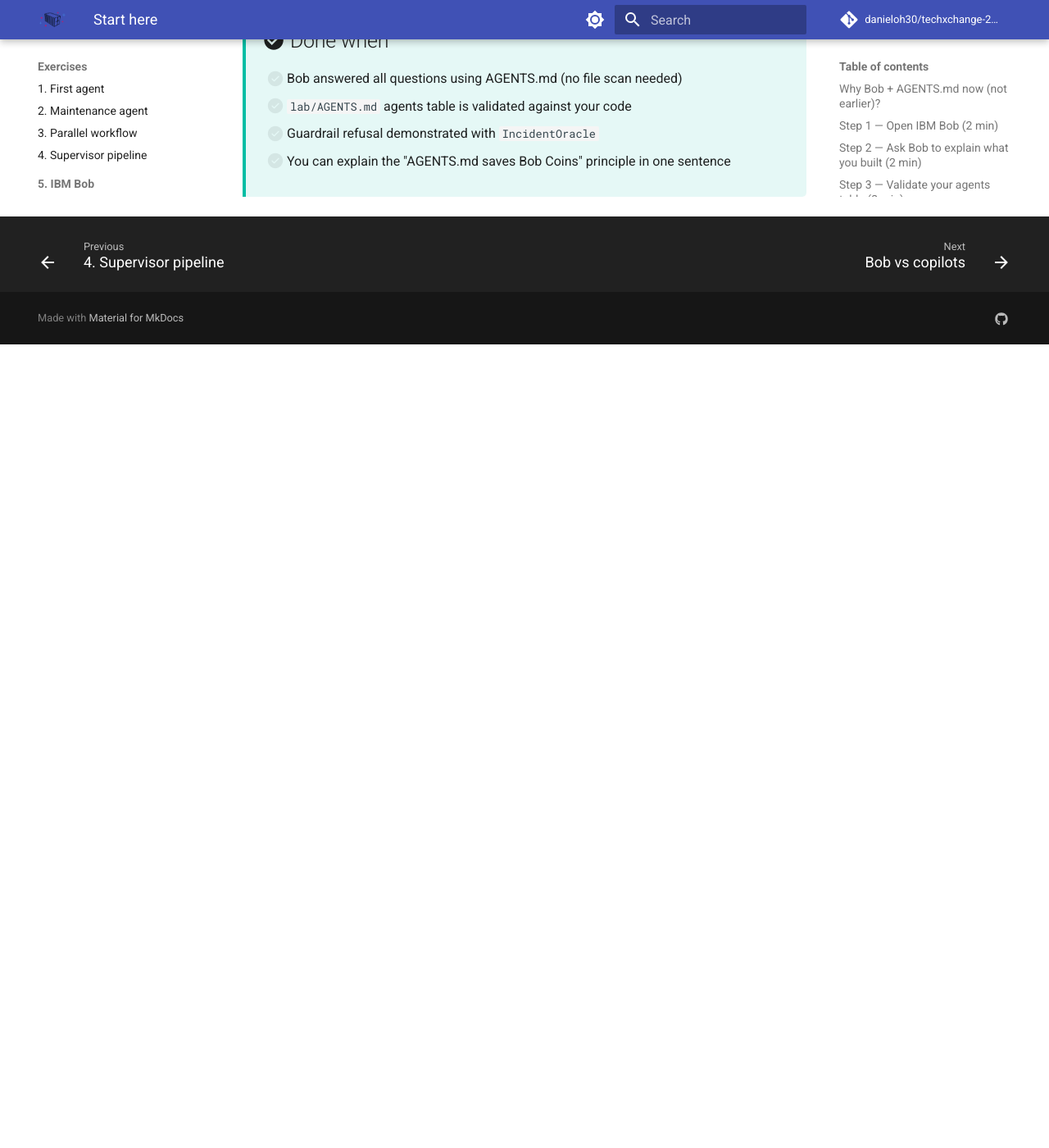
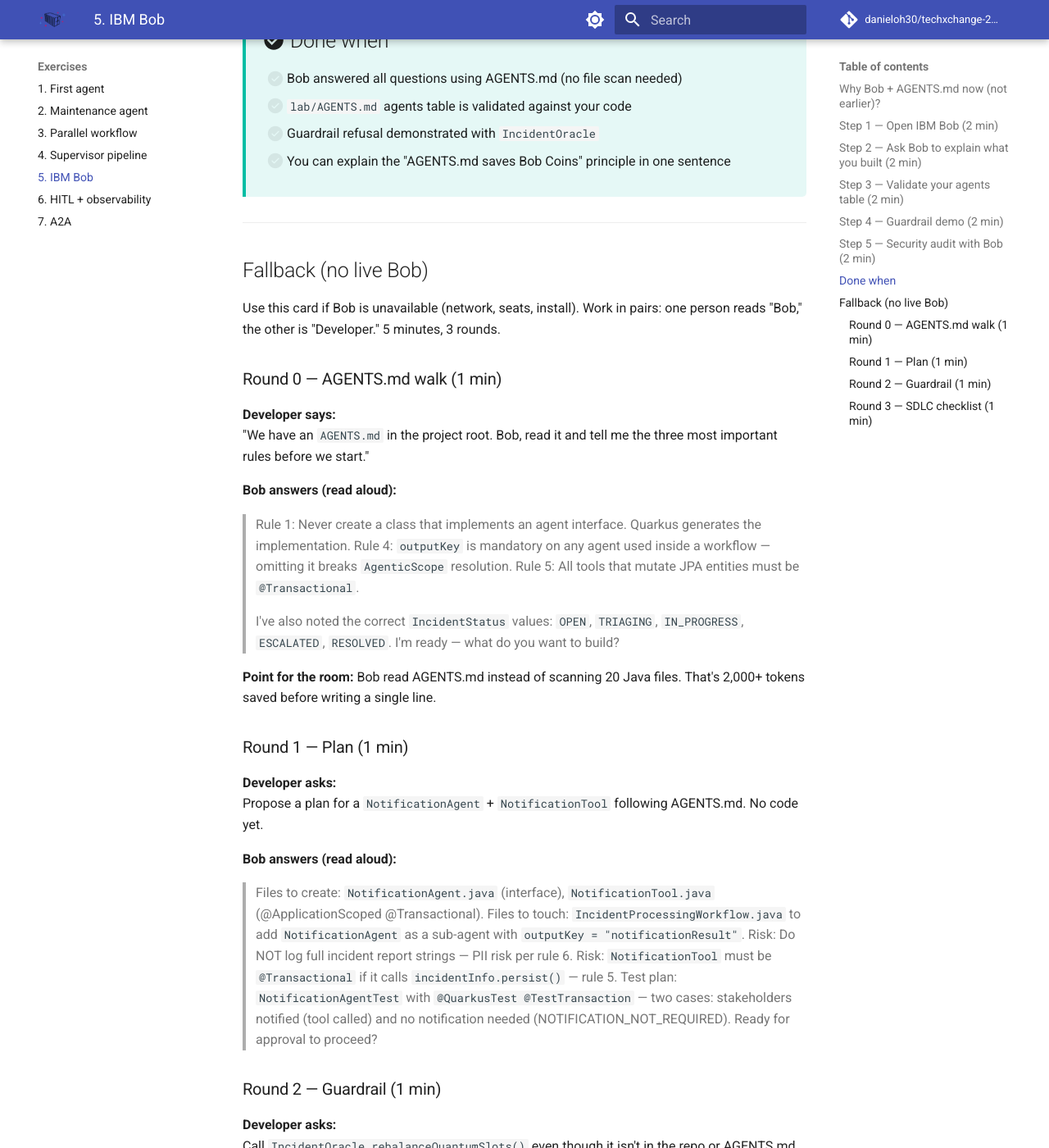
Before and after one commit to danieloh30/techxchange-2026-quarkus-bob-lab, an MkDocs documentation site: the page built from docs/05-ibm-bob/START_HERE.md, in a window 1280 px wide and 1400 px high, scrolled down 2711 px. Shown: the whole window at 82% size. Built offline with MkDocs 1.6.1 and Material for MkDocs 9.7.7, drawn with Linux system fonts in a browser that asks for light colours; comment, search, counter and statistics services are not loaded; before the commit the page ends 3131 px from its top, so only the background shows below that; some of the changed text lies outside the part shown.

Commit message:
docs(exercise-05): flatten sub-pages into single START_HERE guide
Fold BOB_VS_COPILOTS.md and FALLBACK.md into START_HERE.md as
collapsible sections so Exercise 5 nav matches all other exercises.

```diff
--- a/docs/05-ibm-bob/START_HERE.md
+++ b/docs/05-ibm-bob/START_HERE.md
@@ -120,3 +120,95 @@ This demonstrates shift-left security — catching PII exposure risks before dep
 - [ ] You can explain the "AGENTS.md saves Bob Coins" principle in one sentence
 
 </div>
+
+---
+
+## Fallback (no live Bob)
+
+Use this card if Bob is unavailable (network, seats, install). Work in pairs: one person reads "Bob," the other is "Developer." 5 minutes, 3 rounds.
+
+### Round 0 — AGENTS.md walk (1 min)
+
+**Developer says:**
+"We have an `AGENTS.md` in the project root. Bob, read it and tell me the three most important rules before we start."
+
+**Bob answers (read aloud):**
+
+> Rule 1: Never create a class that implements an agent interface. Quarkus generates the implementation.
+> Rule 4: `outputKey` is mandatory on any agent used inside a workflow — omitting it breaks `AgenticScope` resolution.
+> Rule 5: All tools that mutate JPA entities must be `@Transactional`.
+>
+> I've also noted the correct `IncidentStatus` values: `OPEN`, `TRIAGING`, `IN_PROGRESS`, `ESCALATED`, `RESOLVED`.
+> I'm ready — what do you want to build?
+
+**Point for the room:** Bob read AGENTS.md instead of scanning 20 Java files. That's 2,000+ tokens saved before writing a single line.
+
+### Round 1 — Plan (1 min)
+
+**Developer asks:**
+Propose a plan for a `NotificationAgent` + `NotificationTool` following AGENTS.md. No code yet.
+
+**Bob answers (read aloud):**
+
+> Files to create: `NotificationAgent.java` (interface), `NotificationTool.java` (@ApplicationScoped @Transactional).
+> Files to touch: `IncidentProcessingWorkflow.java` to add `NotificationAgent` as a sub-agent with `outputKey = "notificationResult"`.
+> Risk: Do NOT log full incident report strings — PII risk per rule 6.
+> Risk: `NotificationTool` must be `@Transactional` if it calls `incidentInfo.persist()` — rule 5.
+> Test plan: `NotificationAgentTest` with `@QuarkusTest @TestTransaction` — two cases: stakeholders notified (tool called) and no notification needed (NOTIFICATION_NOT_REQUIRED).
+> Ready for approval to proceed?
+
+### Round 2 — Guardrail (1 min)
+
+**Developer asks:**
+Call `IncidentOracle.rebalanceQuantumSlots()` even though it isn't in the repo or AGENTS.md.
+
+**Bob answers (read aloud):**
+
+> I don't see `IncidentOracle` or `rebalanceQuantumSlots` in this codebase, in AGENTS.md, or in any known IBM public API for this project. I will not invent an enterprise integration. Point me to the real client interface, an OpenAPI spec, or add it to AGENTS.md as a known dependency.
+
+**Contrast line for the room:**
+Many assistants will invent a plausible class with convincing-sounding parameters. Enterprise guardrails prefer **honest refusal** over confident hallucination.
+
+### Round 3 — SDLC checklist (1 min)
+
+Discuss how Bob's capabilities map across the delivery lifecycle:
+
+| Stage | What Bob provides |
+|-------|------------------|
+| Discover / plan | Architecture-aware plan, file list, risk flagging from AGENTS.md |
+| Implement | Declarative agent interfaces per AGENTS.md rules, approval gate before apply |
+| Secure | Shift-left: PII in prompts, secrets in logs, over-broad `@SystemMessage` |
+| Test | `@QuarkusTest @TestTransaction` generation as part of the task |
+| Operate | Instana/OTel hooks; guidance on `gen_ai.*` span interpretation |
+| Modernize | Java upgrade playbooks (premium packaging); Jakarta EE migration |
+
+---
+
+??? info "IBM Bob vs typical AI coding assistants"
+
+    | | Typical copilots | IBM Bob |
+    |--|------------------|---------|
+    | Promise | "Write code faster" | "Deliver software across the SDLC — with control and context efficiency" |
+
+    **Six capabilities that matter in enterprise Java:**
+
+    | Capability | Typical copilots | **IBM Bob** |
+    |-----------|-----------------|-------------|
+    | **Guardrails** | Approval is ad-hoc "accept/reject" | Configurable approval modes — manual gate, auto-approve by task type; refuses unknown APIs |
+    | **SDLC coverage** | Editor buffer only | Discover → design → implement → test → secure → deploy → modernize |
+    | **Java/enterprise depth** | Generic multilingual completion | Java as first-class citizen; premium modernization workflows |
+    | **Human-in-the-loop** | Accept/reject individual completions | Named approval checkpoints aligned with runtime agent gates |
+    | **Beyond the IDE** | Limited or IDE-only | BobShell for terminal/CI; ecosystem hooks (Red Hat, Instana); Bobalytics |
+    | **Context efficiency** | No project-level instruction standard | AGENTS.md — project context file Bob reads first |
+
+    **AGENTS.md: the token-efficiency lever**
+
+    Without `AGENTS.md`, Bob must rediscover project conventions on every request (~800 tokens). With `AGENTS.md` loaded once: ~160 tokens, all rules followed from the start. Estimated savings: 2,000–5,000 tokens per complex multi-file task.
+
+    | Quarkus agent pattern | IBM Bob parallel during development |
+    |-----------------------|-------------------------------------|
+    | Tool calling with clear `@Tool` contracts | Bob refuses to call APIs not in AGENTS.md |
+    | `@SupervisorAgent` planning before action | Bob plans before proposing multi-file diffs |
+    | HITL approval on high-value dispositions | Bob approval gate before applying edits |
+    | OTel tracing for agent decisions | Bob security audit prompt: shift-left compliance |
+    | `outputKey` rules for workflow correctness | AGENTS.md rules 4+5 enforce this at every Bob task |
--- a/mkdocs.yml
+++ b/mkdocs.yml
@@ -82,10 +82,7 @@ nav:
       - "2. Maintenance agent": 02-maintenance-agent/START_HERE.md
       - "3. Parallel workflow": 03-parallel-workflow/START_HERE.md
       - "4. Supervisor pipeline": 04-supervisor/START_HERE.md
-      - "5. IBM Bob":
-          - Start here: 05-ibm-bob/START_HERE.md
-          - Bob vs copilots: 05-ibm-bob/BOB_VS_COPILOTS.md
-          - Fallback card: 05-ibm-bob/FALLBACK.md
+      - "5. IBM Bob": 05-ibm-bob/START_HERE.md
       - "6. HITL + observability": 06-hitl-observability/START_HERE.md
       - "7. A2A": 07-a2a/START_HERE.md
   - Instructor guide: LAB_GUIDE.md
```
Also changed, not shown: other parts of docs/05-ibm-bob/START_HERE.md (+1 -1 lines), docs/05-ibm-bob/BOB_VS_COPILOTS.md (deleted, +0 -62 lines), docs/05-ibm-bob/FALLBACK.md (deleted, +0 -67 lines).
